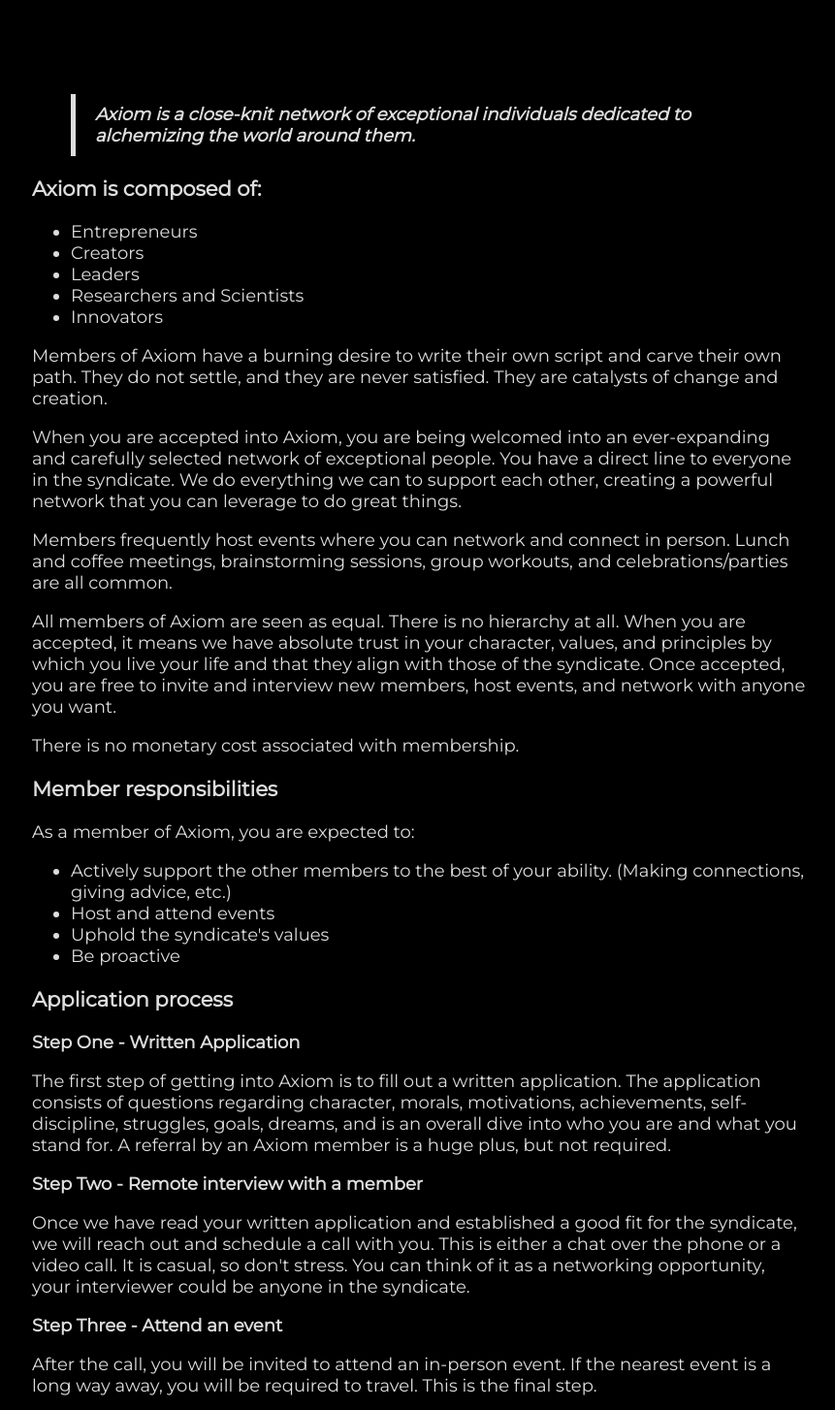
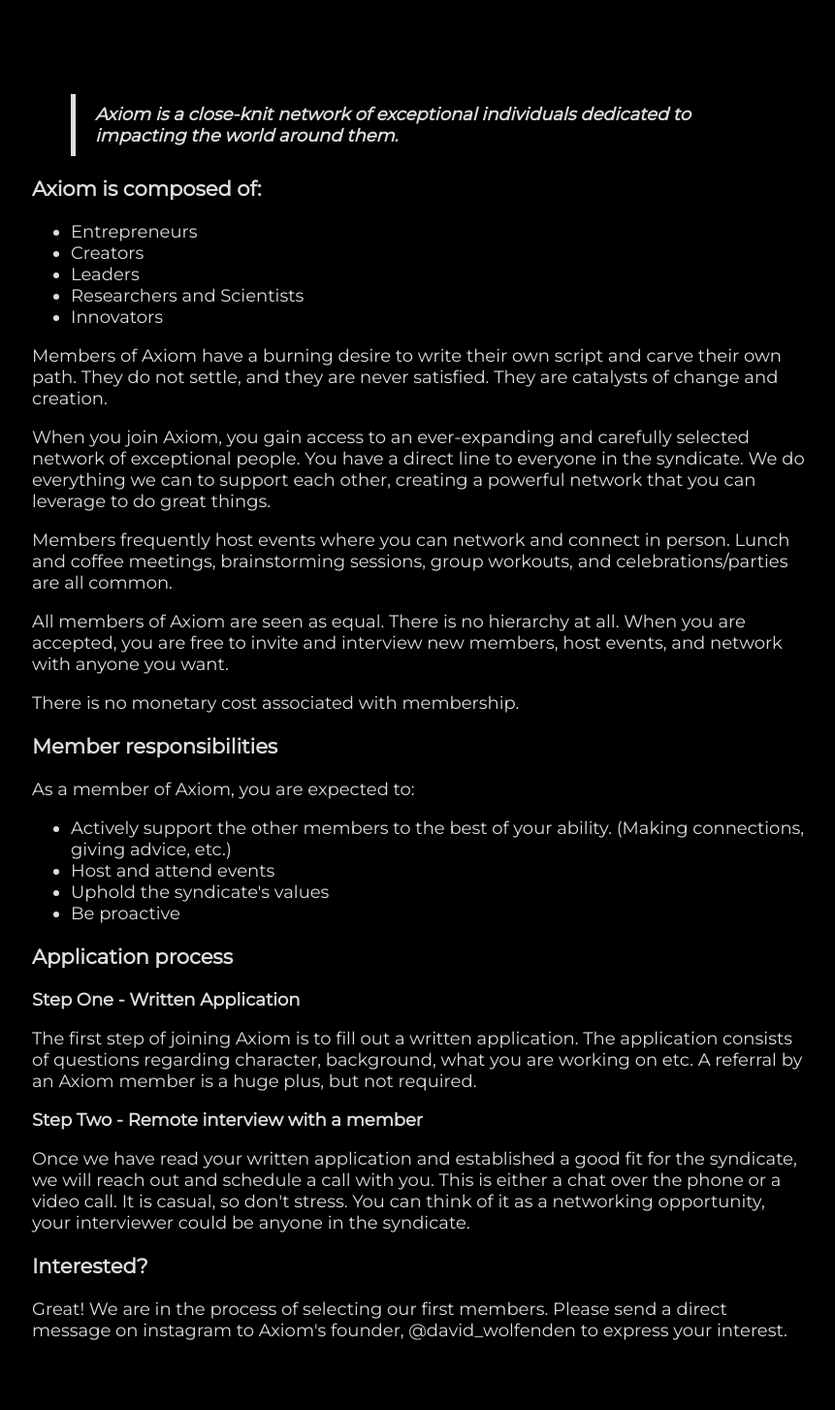
Before and after one commit to wolfdavo/axiom-website, a React (Create React App) app: page / in a window 1280 px wide. Shown: the part 256-1710 px from the top of the page at 97% size, without its empty margins (207-1068 px from the left). After the commit the page ends 1657 px from the top, so only its background shows below. Built offline with nearby package versions, Linux system fonts and the light colour scheme.

Commit message:
Wording changes

```diff
--- a/src/App.js
+++ b/src/App.js
@@ -6,7 +6,7 @@ function App() {
     <div className="App">
       <img src={logo} className="App-logo" alt="logo" />
       <div className="App-body">
-        <blockquote className="blockQuote bodyText"><em>Axiom is a close-knit network of exceptional individuals dedicated to alchemizing the world around them.</em></blockquote>
+        <blockquote className="blockQuote bodyText"><em>Axiom is a close-knit network of exceptional individuals dedicated to impacting the world around them.</em></blockquote>
         <h3>Axiom is composed of:</h3>
         <ul>
           <li>Entrepreneurs</li>
@@ -16,9 +16,9 @@ function App() {
           <li>Innovators</li>
         </ul>
         <p>Members of Axiom have a burning desire to write their own script and carve their own path. They do not settle, and they are never satisfied. They are catalysts of change and creation.</p>
-        <p>When you are accepted into Axiom, you are being welcomed into an ever-expanding and carefully selected network of exceptional people. You have a direct line to everyone in the syndicate. We do everything we can to support each other, creating a powerful network that you can leverage to do great things.</p>
+        <p>When you join Axiom, you gain access to an ever-expanding and carefully selected network of exceptional people. You have a direct line to everyone in the syndicate. We do everything we can to support each other, creating a powerful network that you can leverage to do great things.</p>
         <p>Members frequently host events where you can network and connect in person. Lunch and coffee meetings, brainstorming sessions, group workouts, and celebrations/parties are all common.</p>
-        <p>All members of Axiom are seen as equal. There is no hierarchy at all. When you are accepted, it means we have absolute trust in your character, values, and principles by which you live your life and that they align with those of the syndicate. Once accepted, you are free to invite and interview new members, host events, and network with anyone you want.</p>
+        <p>All members of Axiom are seen as equal. There is no hierarchy at all. When you are accepted, you are free to invite and interview new members, host events, and network with anyone you want.</p>
         <p>There is no monetary cost associated with membership.</p>
 
         <h3>Member responsibilities</h3>
@@ -32,13 +32,10 @@ function App() {
 
         <h3>Application process</h3>
         <p><b>Step One - Written Application</b></p>
-        <p>The first step of getting into Axiom is to fill out a written application. The application consists of questions regarding character, morals, motivations, achievements, self-discipline, struggles, goals, dreams, and is an overall dive into who you are and what you stand for. A referral by an Axiom member is a huge plus, but not required.</p>
+        <p>The first step of joining Axiom is to fill out a written application. The application consists of questions regarding character, background, what you are working on etc. A referral by an Axiom member is a huge plus, but not required.</p>
 
         <p><b>Step Two - Remote interview with a member</b></p>
         <p>Once we have read your written application and established a good fit for the syndicate, we will reach out and schedule a call with you. This is either a chat over the phone or a video call. It is casual, so don't stress. You can think of it as a networking opportunity, your interviewer could be anyone in the syndicate.</p>
-
-        <p><b>Step Three - Attend an event</b></p>
-        <p>After the call, you will be invited to attend an in-person event. If the nearest event is a long way away, you will be required to travel. This is the final step.</p>
 
         <h3>Interested?</h3>
         <p>Great! We are in the process of selecting our first members. Please send a direct message on instagram to Axiom's founder, @david_wolfenden to express your interest. </p>
```
